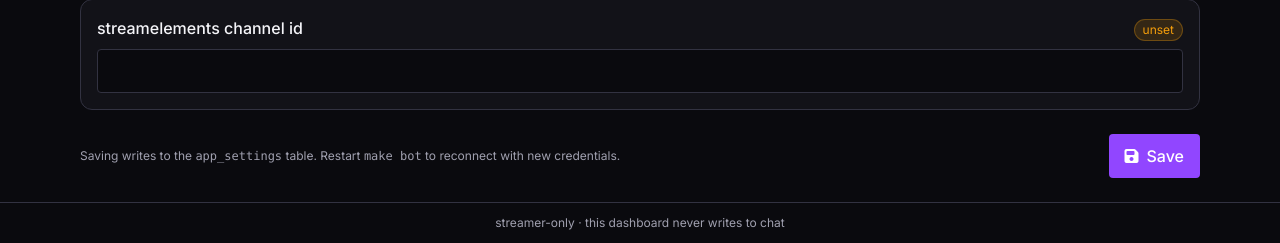
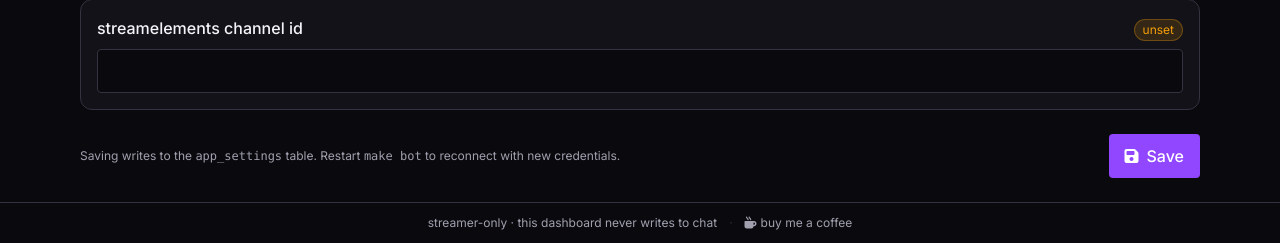
Before and after one commit to mscrnt/chatterbot, a FastAPI app: page /settings in a window 1280 px wide. Shown: the part 1163-1406 px from the top of the page. Run offline with FastAPI, Linux system fonts and the light colour scheme; data that the repository does not hold is empty; some libraries are stand-ins or nearby versions.

Commit message:
Add Buy Me a Coffee link to dashboard footer

```diff
--- a/src/chatterbot/web/templates/base.html
+++ b/src/chatterbot/web/templates/base.html
@@ -168,8 +168,13 @@
 
   {# `current_path` is referenced by nav and the live widget guard above. #}
 
-  <footer class="border-t border-subtle text-xs text-muted py-3 text-center pb-24 sm:pb-3">
-    streamer-only · this dashboard never writes to chat
+  <footer class="border-t border-subtle text-xs text-muted py-3 text-center pb-24 sm:pb-3 flex items-center justify-center gap-3">
+    <span>streamer-only · this dashboard never writes to chat</span>
+    <span class="text-subtle">·</span>
+    <a href="https://buymeacoffee.com/mscrnt" target="_blank" rel="noopener"
+       class="inline-flex items-center gap-1 text-muted hover:text-accent transition-all duration-150 ease-out">
+      <i class="fa-solid fa-mug-hot"></i> buy me a coffee
+    </a>
   </footer>
 
   {# ---------------- live-chat widget ---------------- #}
```
